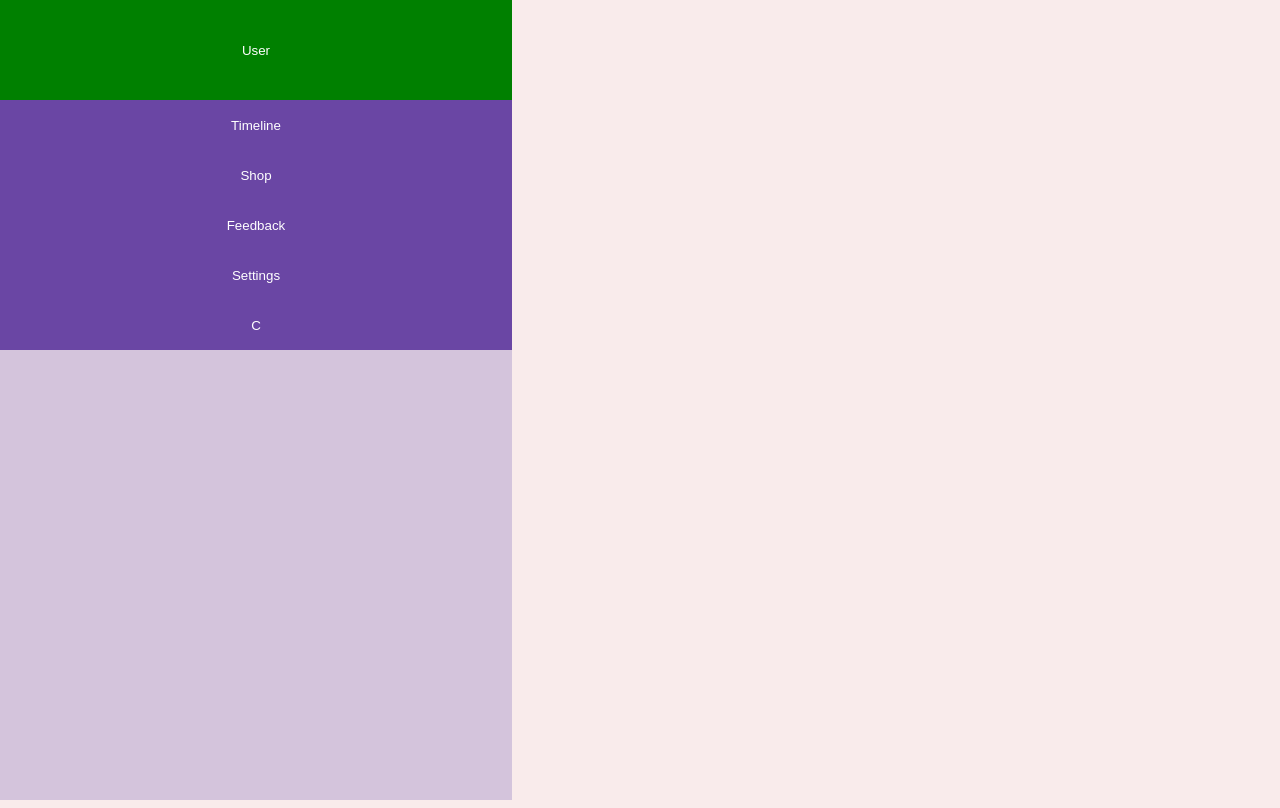
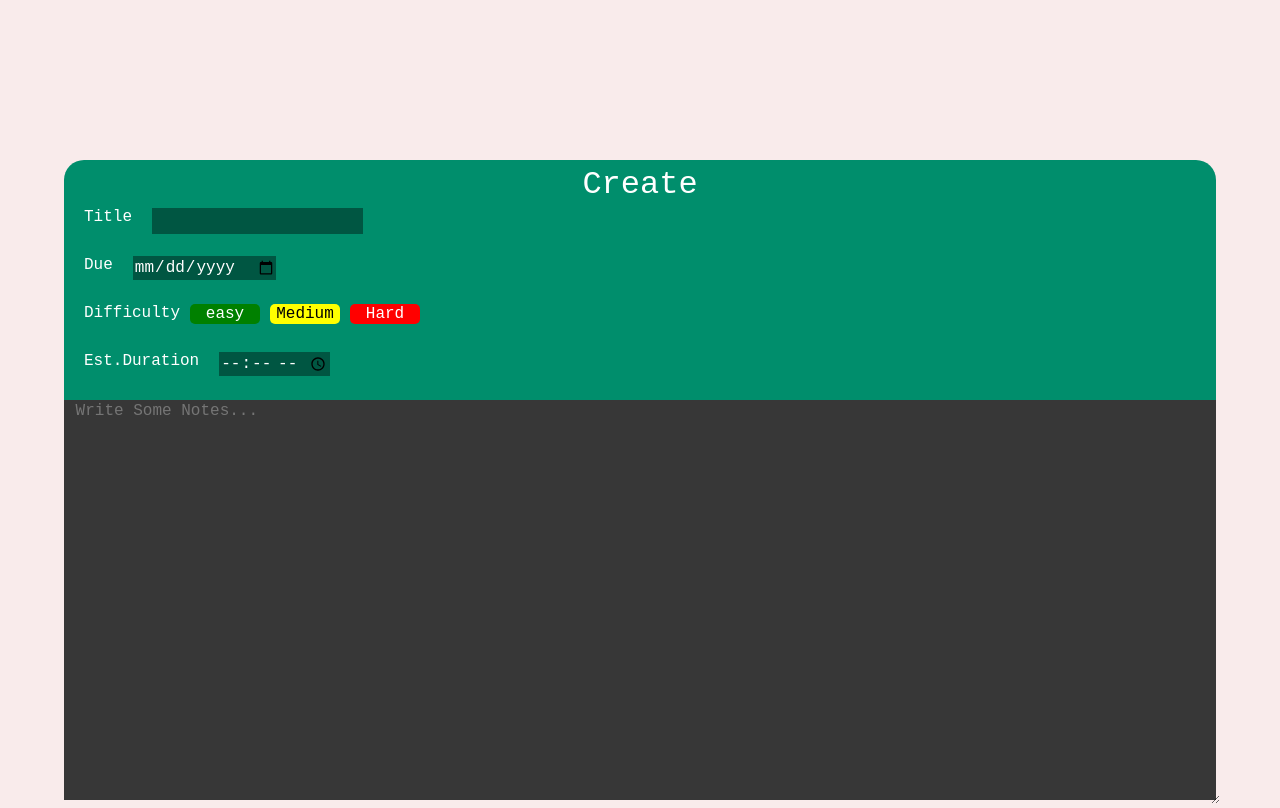
Before and after one commit to BlueSkiesPirate/Task-fighter, a React (Vite) app: page / in a window 1280 px wide. Built offline with nearby package versions, Linux system fonts and the light colour scheme.

Commit message:
Task creation screen

```diff
--- a/src/assets/Pages/testPage.jsx
+++ b/src/assets/Pages/testPage.jsx
@@ -1,9 +1,11 @@
 import NavBar from "../containers/NavBar";
+import CreateTask from "../containers/CreateTask";
 
 export default function TestPage() {
     return (
       <>
-<NavBar/>
+{/* <NavBar/> */}
+<CreateTask/>
     </>
     );
   }
--- /dev/null
+++ b/src/assets/containers/CreateTask.jsx
@@ -0,0 +1,42 @@
+import styles from "./CreateTask.module.css"
+
+
+export default function createtask(){
+    return(
+        <>
+
+      <div id={styles.Container}>
+        <div id={styles.TopContainer}>
+            <div id={styles.Create} className={`${styles.font}`}>
+               Create
+
+            </div>
+            <div className={`${styles.TaskConfiguration} ${styles.font}`}>
+                Title
+                <input type="text" id={styles.FTitle} name="fname"/>
+            </div>
+            <div className={`${styles.TaskConfiguration} ${styles.font}`}>
+                Due
+                <input type="date" id={styles.FTitle} name="fname"/>
+            </div>
+            <div className={`${styles.TaskConfiguration} ${styles.font}`}>
+                Difficulty
+                <div id={styles.EasyMode}>easy</div>
+                <div id={styles.MediumMode}>Medium</div>
+                <div id={styles.HardMode}>Hard</div>
+            </div>
+            <div className={`${styles.TaskConfiguration} ${styles.font}`}>
+                Est.Duration
+                <input type="time" id={styles.FTitle} name="fname"/>
+            </div>
+        </div>
+        <div id={styles.BottomContainer}>
+        <textarea type="text-area" id={styles.Notes} name="fname" placeholder=" Write Some Notes..."/>
+        </div>
+      </div>
+
+
+
+        </>
+    )
+}
--- /dev/null
+++ b/src/assets/containers/CreateTask.module.css
@@ -0,0 +1,93 @@
+#Container{
+    height:100vh;
+display:flex;
+flex-direction: column;
+justify-content: end;
+align-items: center;
+
+
+}
+    #TopContainer{
+ height:30vh;
+ width:90vw;
+ background-color: #008E6C;
+ border-radius: 20px 20px 0px 0px;
+}
+
+#BottomContainer{
+    height:50vh;
+    width:90vw;
+    background-color: #373737;
+
+}
+
+#Create{
+    width:100%;
+    height:20%;
+    display:flex;
+    align-items: center;
+    justify-content: center;
+    color:white;
+    font-size: 2rem;
+}
+
+.TaskConfiguration{
+    width:100%;
+    height:20%;
+    display:flex;
+    padding-left: 20px;
+    font-size: 1rem;
+    color:white;
+}
+
+
+.font{
+    font-family: monospace;
+}
+
+
+#FTitle{
+    height: 50%;
+    border:none;
+    background-color:#005642 ;
+    margin-left: 20px;
+    color:white;
+    font-size: 1rem;
+}
+
+#EasyMode , #MediumMode, #HardMode{
+    height:20px;
+    width:70px;
+    display: flex;
+    justify-content: center;
+    align-items: center;
+    border-radius: 5px;
+    margin-left: 10px;
+}
+
+#EasyMode{
+
+    background-color: green;
+
+}
+
+#MediumMode{
+    background-color: yellow;
+    color:black;
+
+}
+
+#HardMode{
+    background-color: red;
+}
+
+
+#Notes{
+    height:100%;
+    width:100%;
+    border:none;
+    background-color: transparent;
+    color:white;
+    font-size: 1rem;
+
+}
```
